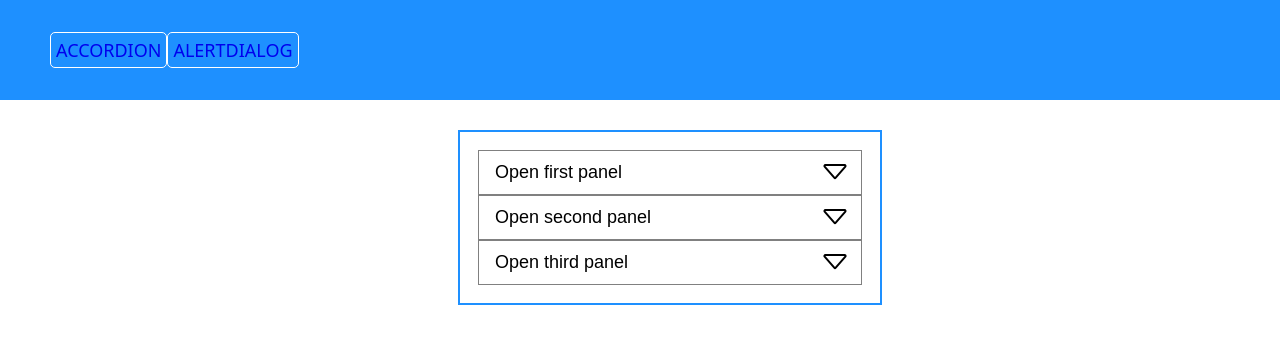
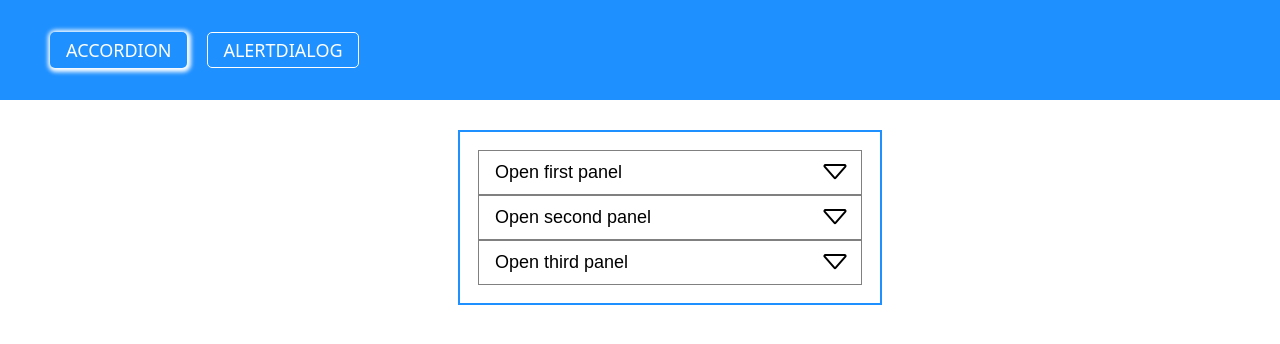
Before and after one commit to tamaskovacs0408/aria-react, a React (Vite) app: page / in a window 1280 px wide. Shown: the top 344 px of the page. Built offline with nearby package versions, Linux system fonts and the light colour scheme.

Commit message:
add  active tab styles

```diff
--- a/src/components/Navbar.module.scss
+++ b/src/components/Navbar.module.scss
@@ -10,7 +10,9 @@
     align-items: center;
     background: dodgerblue;
 
-    ul, li, a {
+    ul,
+    li,
+    a {
         list-style: none;
         text-decoration: none;
     }
@@ -19,6 +21,7 @@
         display: flex;
         justify-content: space-between;
         align-items: center;
+        gap: 2rem;
     }
 
     li {
@@ -30,9 +33,18 @@
         color: white;
         background: transparent;
         padding: .5rem;
+        transition: all 0.3s ease;
 
-        a:visited {
-            color: white;
+        &:has(> :global(.active)) {
+            box-shadow: 1px 1px 4px 3px #fff;
+            border-color: transparent;
+          }
+
+        a {
+            text-decoration: none;
+            color: #fff;
+            padding: 0.5rem 1rem;
+            border-radius: 4px;
         }
     }
 }
```
